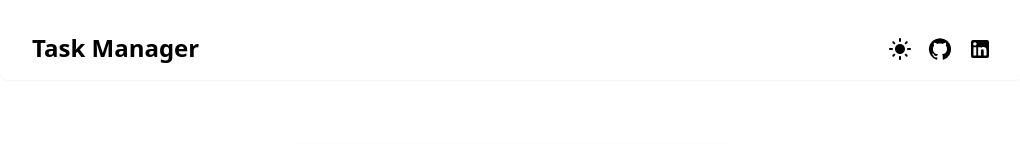
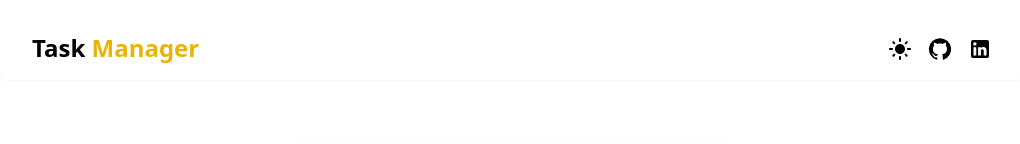
Before and after one commit to KRSNAGUPTA/task-manager, a React (Vite) app: page / in a window 1280 px wide. Shown: the top 144 px of the page, without its empty margins (128-1148 px from the left). Built offline with nearby package versions, Linux system fonts and the light colour scheme.

Commit message:
highlight "Manager" in the Navbar title for improved visibility

```diff
--- a/src/components/Navbar.jsx
+++ b/src/components/Navbar.jsx
@@ -22,7 +22,7 @@ function Navbar() {
         <div className="max-w-5xl mx-auto px-4 sm:px-6 lg:px-8 py-4 flex justify-between items-center">
 
           <a href="/" className="text-2xl font-bold text-black dark:text-white">
-            Task Manager
+            Task <span className="text-yellow-500">Manager</span>
           </a>
 
           <div className=" md:flex items-center space-x-4">
```
